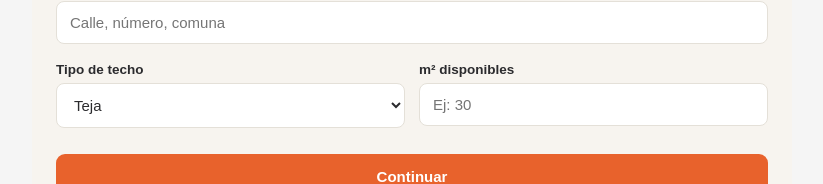
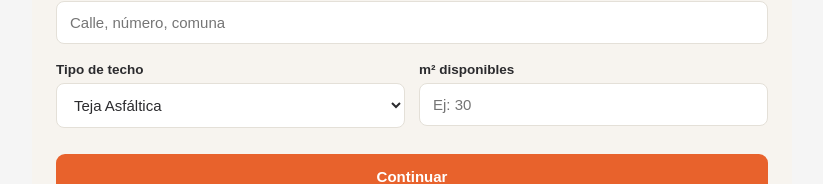
Before and after one commit to hectorofc/Tecnored-fotovoltaica, a Next.js app: page / in a window 1280 px wide. Shown: the part 313-497 px from the top of the page, without its empty margins (228-1051 px from the left). Built offline with nearby package versions, Linux system fonts and the light colour scheme.

Commit message:
Update page.js

```diff
--- a/app/page.js
+++ b/app/page.js
@@ -36,7 +36,7 @@ function panelesPara(tierKW, key) {
 export default function Home() {
   const [screen, setScreen] = useState(0);
   const [form, setForm] = useState({
-    direccion: '', techo: 'teja', m2: '',
+    direccion: '', techo: 'teja_asfaltica', m2: '',
     consumo: '', pago: '', respaldo: 'no', instalacion: 'coplanar',
   });
   const [idealKW, setIdealKW] = useState(0);
@@ -143,12 +143,12 @@ export default function Home() {
             <div className="row2">
               <div className="field">
                 <label>Tipo de techo</label>
-                <select value={form.techo} onChange={(e) => upd('techo', e.target.value)}>
-                  <option value="teja">Teja</option>
-                  <option value="zinc">Zinc / metálico</option>
-                  <option value="losa">Losa</option>
-                  <option value="terreno">Terreno / piso</option>
-                </select>
+              <select value={form.techo} onChange={(e) => upd('techo', e.target.value)}>
+  <option value="teja_asfaltica">Teja Asfáltica</option>
+  <option value="metalica_zinc">Metálica / Zinc</option>
+  <option value="teja_colonia_hormigon">Teja colonia / Hormigón</option>
+  <option value="piso">Instalar en piso</option>
+</select>
               </div>
               <div className="field">
                 <label>m² disponibles</label>
```
